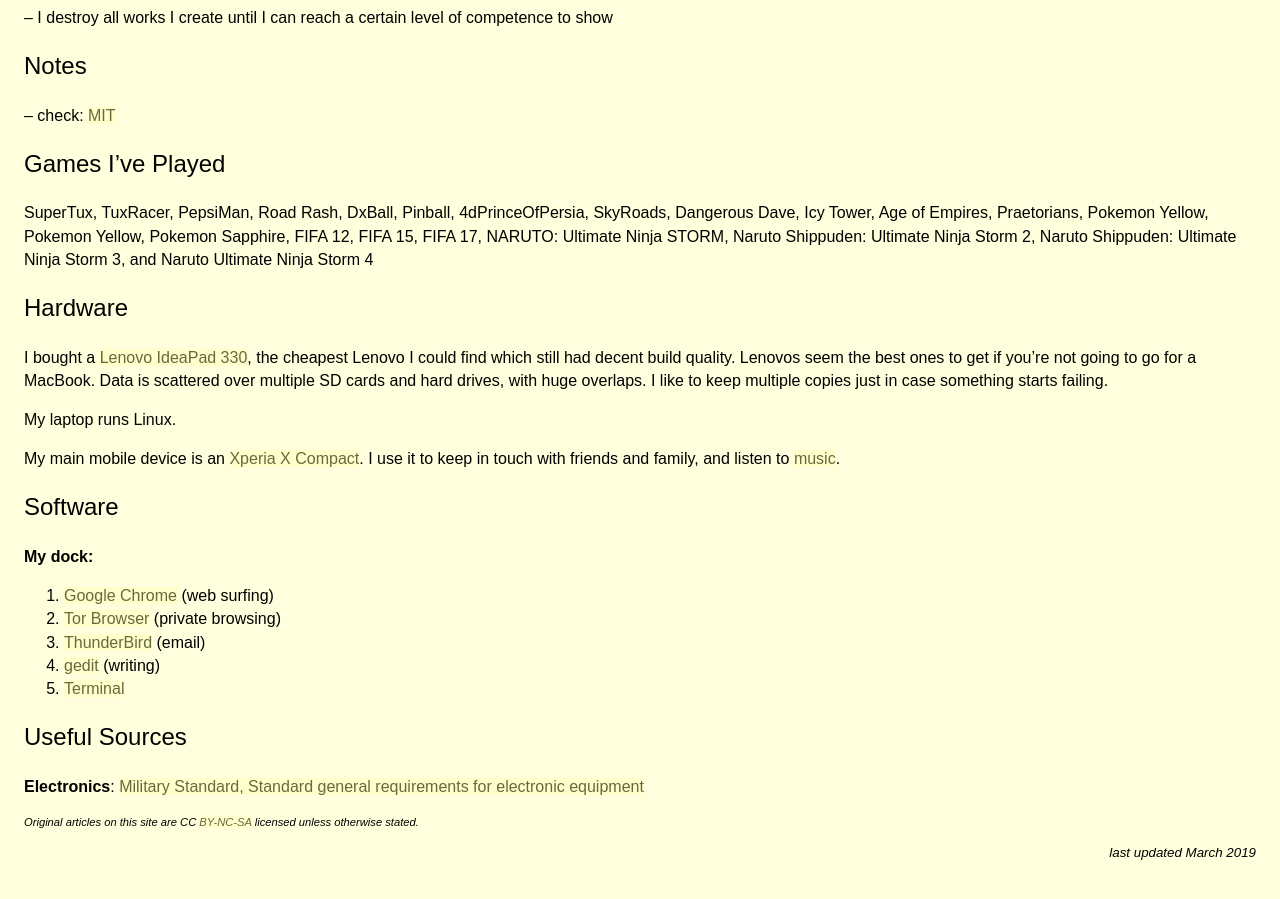
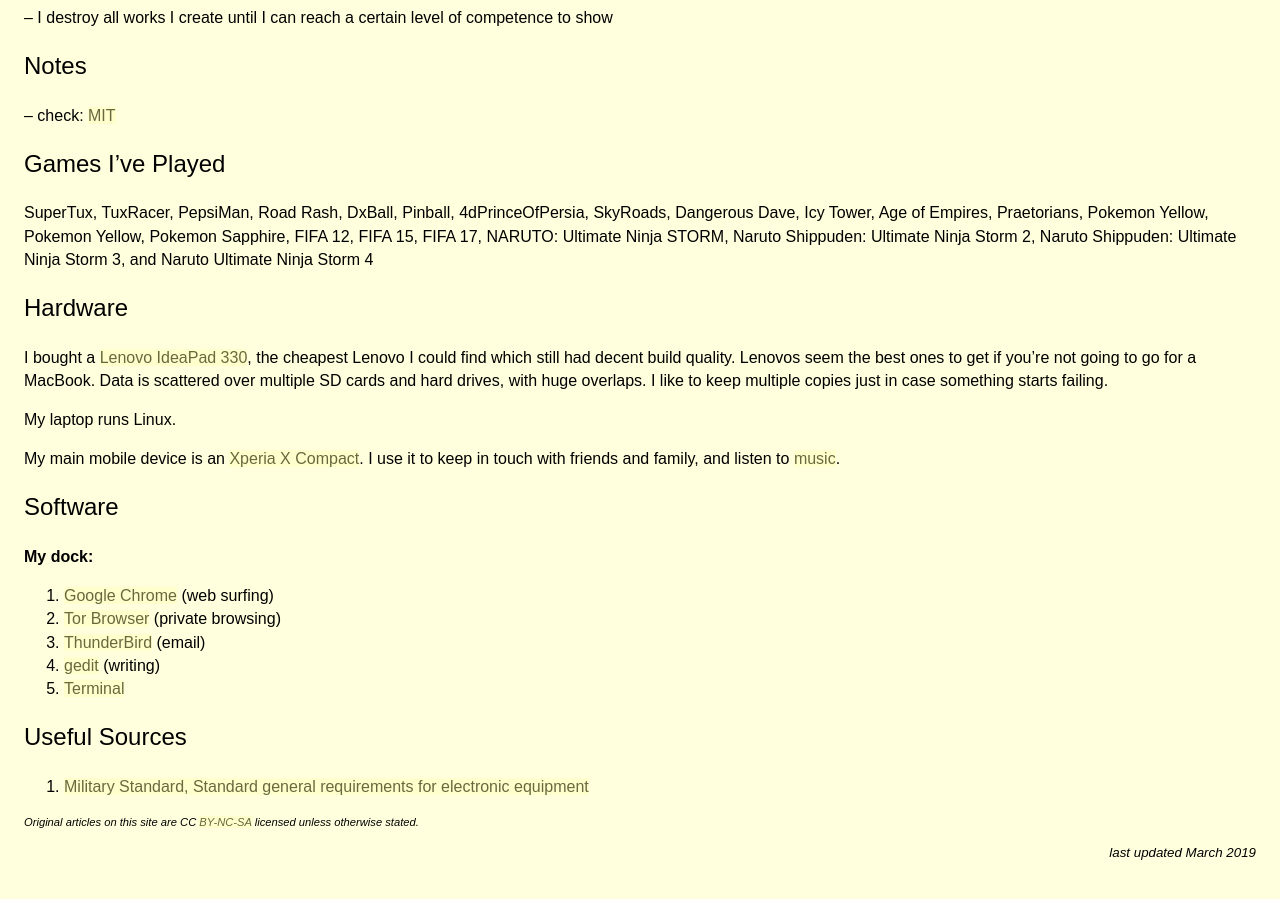
Before and after one commit to sonnyksimon/www.sonnyksimon.com, a Jekyll site: the page built from index.md, in a window 1280 px wide and 900 px high, scrolled down 3036 px. Built offline with Jekyll 4.4.1, drawn with Linux system fonts in a browser that asks for light colours; some web fonts are replaced.

Commit message:
Update index.md

```diff
--- a/index.md
+++ b/index.md
@@ -146,7 +146,7 @@
 
 ## Useful Sources
 
-**Electronics**: [Military Standard, Standard general requirements for electronic equipment](http://everyspec.com/MIL-STD/MIL-STD-0300-0499/MIL-STD-454N_9160/)
+1. [Military Standard, Standard general requirements for electronic equipment](http://everyspec.com/MIL-STD/MIL-STD-0300-0499/MIL-STD-454N_9160/)
 
 *Original articles on this site are CC [BY-NC-SA](https://creativecommons.org/licenses/by-nc-sa/4.0/legalcode) licensed unless otherwise stated.*
 {: style="font-size: 0.7em"}
```
